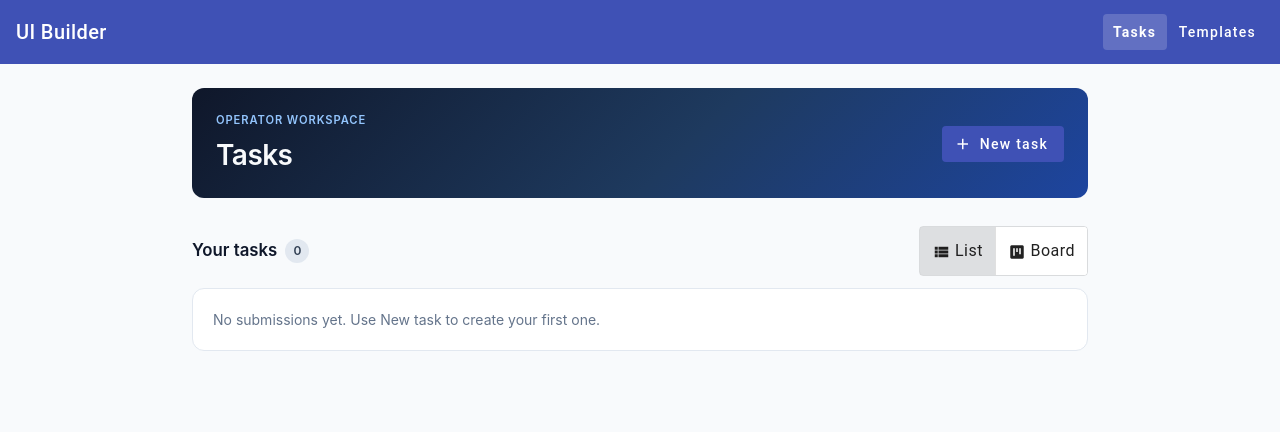
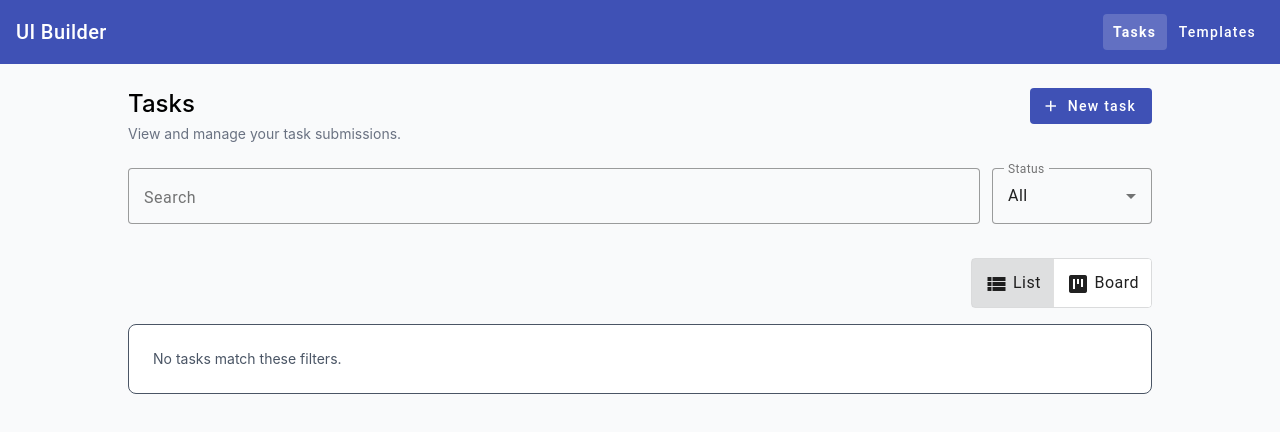
Before and after one commit to marcioalmeid/ui-builder, an Angular app: page /tasks in a window 1280 px wide. Shown: the top 432 px of the page. Built offline with nearby package versions, Linux system fonts and the light colour scheme.

Commit message:
feat: Refactor job and task components for improved UI and filtering capabilities

```diff
--- a/src/app/components/job-list/job-list.css
+++ b/src/app/components/job-list/job-list.css
@@ -1,73 +1,5 @@
 :host {
   display: block;
-}
-
-.tasks-hub {
-  min-height: calc(100vh - 64px);
-  background: #f8fafc;
-  padding: 1.5rem 1.25rem 3rem;
-}
-
-.tasks-hub__hero {
-  max-width: 56rem;
-  margin: 0 auto 1.75rem;
-  display: flex;
-  flex-wrap: wrap;
-  align-items: flex-start;
-  justify-content: space-between;
-  gap: 1rem;
-  padding: 1.5rem 1.5rem 1.35rem;
-  border-radius: 0.75rem;
-  background: linear-gradient(135deg, #0f172a 0%, #1e3a5f 55%, #1d4ed8 140%);
-  color: #f8fafc;
-}
-
-.tasks-hub__eyebrow {
-  margin: 0;
-  font-size: 0.7rem;
-  font-weight: 600;
-  letter-spacing: 0.08em;
-  text-transform: uppercase;
-  color: #93c5fd;
-}
-
-.tasks-hub__title {
-  margin: 0.35rem 0 0;
-  font-size: 1.75rem;
-  font-weight: 600;
-  letter-spacing: -0.02em;
-}
-
-.tasks-hub__cta {
-  align-self: center;
-}
-
-.tasks-hub__section {
-  max-width: 56rem;
-  margin: 0 auto 1.75rem;
-}
-
-.tasks-hub__section--board {
-  max-width: 72rem;
-}
-
-.tasks-hub__section-head {
-  display: flex;
-  align-items: center;
-  justify-content: space-between;
-  gap: 0.75rem;
-  margin-bottom: 0.75rem;
-  flex-wrap: wrap;
-}
-
-.tasks-hub__section-title {
-  margin: 0;
-  font-size: 1.05rem;
-  font-weight: 600;
-  color: #0f172a;
-  display: flex;
-  align-items: center;
-  gap: 0.5rem;
 }
 
 .tasks-hub__view-toggles .mat-button-toggle-button {
@@ -98,131 +30,6 @@
   color: #334155;
   font-size: 0.75rem;
   font-weight: 600;
-}
-
-.tasks-hub__empty {
-  background: #fff;
-  border: 1px solid #e2e8f0;
-  border-radius: 0.75rem;
-  padding: 1.25rem;
-  font-size: 0.875rem;
-  color: #64748b;
-  display: flex;
-  flex-direction: column;
-  align-items: flex-start;
-  gap: 0.75rem;
-}
-
-.tasks-hub__list {
-  display: flex;
-  flex-direction: column;
-  gap: 0.75rem;
-}
-
-.tasks-hub__item {
-  display: flex;
-  flex-wrap: wrap;
-  align-items: flex-start;
-  justify-content: space-between;
-  gap: 1rem;
-  padding: 1rem 1.1rem;
-  background: #fff;
-  border: 1px solid #e2e8f0;
-  border-radius: 0.75rem;
-}
-
-.tasks-hub__item-title {
-  margin: 0;
-  font-size: 1rem;
-  font-weight: 600;
-  color: #0f172a;
-}
-
-.tasks-hub__item-sub {
-  margin: 0.2rem 0 0;
-  font-size: 0.85rem;
-  color: #64748b;
-}
-
-.tasks-hub__item-meta {
-  margin: 0.4rem 0 0;
-  font-size: 0.75rem;
-  color: #64748b;
-  display: flex;
-  flex-wrap: wrap;
-  align-items: center;
-  gap: 0.5rem;
-}
-
-.tasks-hub__status {
-  display: inline-flex;
-  align-items: center;
-  gap: 0.1rem;
-  border: none;
-  border-radius: 999px;
-  font-size: 0.65rem;
-  font-weight: 600;
-  font-family: inherit;
-  line-height: 1;
-  padding: 0.2rem 0.35rem 0.2rem 0.5rem;
-  background: #e2e8f0;
-  color: #334155;
-  cursor: pointer;
-}
-
-.tasks-hub__status:hover {
-  filter: brightness(0.97);
-}
-
-.tasks-hub__status:focus-visible {
-  outline: 2px solid #1d4ed8;
-  outline-offset: 2px;
-}
-
-.tasks-hub__status-caret {
-  width: 0.95rem;
-  height: 0.95rem;
-  font-size: 0.95rem;
-  line-height: 1;
-}
-
-.tasks-hub__status[data-status='todo'] {
-  background: #e2e8f0;
-  color: #334155;
-}
-
-.tasks-hub__status[data-status='in_progress'] {
-  background: #dbeafe;
-  color: #1e40af;
-}
-
-.tasks-hub__status[data-status='done'] {
-  background: #dcfce7;
-  color: #166534;
-}
-
-.tasks-hub__badge {
-  display: inline-flex;
-  align-items: center;
-  border-radius: 999px;
-  background: #fef3c7;
-  color: #92400e;
-  font-size: 0.65rem;
-  font-weight: 600;
-  padding: 0.15rem 0.5rem;
-}
-
-.tasks-hub__item-summary {
-  margin: 0.45rem 0 0;
-  font-size: 0.85rem;
-  color: #334155;
-}
-
-.tasks-hub__item-actions {
-  display: flex;
-  flex-wrap: wrap;
-  gap: 0.5rem;
-  flex-shrink: 0;
 }
 
 .tasks-hub__board {
@@ -305,16 +112,36 @@
   color: #0f172a;
 }
 
-.tasks-hub__card-main {
-  min-width: 0;
+.tasks-hub__item-sub {
+  margin: 0.2rem 0 0;
+  font-size: 0.8rem;
+  color: #64748b;
 }
 
-.tasks-hub__column-body.cdk-drop-list-dragging .tasks-hub__card:not(.cdk-drag-placeholder) {
-  transition: transform 200ms ease;
+.tasks-hub__item-meta {
+  margin: 0;
+  font-size: 0.7rem;
+  color: #64748b;
+  display: flex;
+  flex-wrap: wrap;
+  align-items: center;
+  gap: 0.4rem;
 }
 
-@media (max-width: 900px) {
-  .tasks-hub__board {
-    grid-template-columns: repeat(3, minmax(15rem, 1fr));
-  }
+.tasks-hub__badge {
+  display: inline-flex;
+  align-items: center;
+  border-radius: 999px;
+  background: #fef3c7;
+  color: #92400e;
+  font-size: 0.6rem;
+  font-weight: 600;
+  padding: 0.15rem 0.45rem;
 }
+
+.tasks-hub__item-actions {
+  display: flex;
+  flex-wrap: wrap;
+  gap: 0.4rem;
+  flex-shrink: 0;
+}
--- a/src/app/components/job-list/job-list.html
+++ b/src/app/components/job-list/job-list.html
@@ -1,33 +1,43 @@
-<div class="tasks-hub">
-  <header class="tasks-hub__hero">
-    <div class="tasks-hub__hero-copy">
-      <p class="tasks-hub__eyebrow">Operator workspace</p>
-      <h1 class="tasks-hub__title">Tasks</h1>
+<div class="min-h-screen bg-gray-50 p-6">
+  <div class="max-w-5xl mx-auto">
+    <div class="flex items-start justify-between mb-6 gap-4 flex-wrap">
+      <div>
+        <h1 class="text-2xl font-medium">Tasks</h1>
+        <p class="text-sm text-gray-500 mt-1">
+          View and manage your task submissions.
+        </p>
       </div>
-    <button
-      mat-flat-button
-      color="primary"
-      type="button"
-      class="tasks-hub__cta"
-      (click)="createTask()"
-    >
+      <button mat-flat-button color="primary" type="button" (click)="createTask()">
         <mat-icon>add</mat-icon> New task
       </button>
-  </header>
+    </div>
 
-  <section
-    class="tasks-hub__section"
-    [class.tasks-hub__section--board]="viewMode() === 'kanban'"
-    aria-labelledby="my-tasks-heading"
+    <div class="flex flex-wrap gap-3 mb-3">
+      <mat-form-field appearance="outline" class="flex-1 min-w-[12rem]">
+        <mat-label>Search</mat-label>
+        <input
+          matInput
+          [ngModel]="search()"
+          (ngModelChange)="search.set($event)"
+          placeholder="Title or template"
+        />
+      </mat-form-field>
+      <mat-form-field appearance="outline" class="w-40">
+        <mat-label>Status</mat-label>
+        <mat-select
+          [ngModel]="statusFilter()"
+          (ngModelChange)="statusFilter.set($event)"
         >
-    <div class="tasks-hub__section-head">
-      <h2 id="my-tasks-heading" class="tasks-hub__section-title">
-        Your tasks
-        <span class="tasks-hub__count">{{ tasks().length }}</span>
-      </h2>
+          <mat-option value="all">All</mat-option>
+          <mat-option value="todo">To do</mat-option>
+          <mat-option value="in_progress">In progress</mat-option>
+          <mat-option value="done">Done</mat-option>
+        </mat-select>
+      </mat-form-field>
+    </div>
 
+    <div class="flex justify-end mb-4">
       <mat-button-toggle-group
-        class="tasks-hub__view-toggles"
         [value]="viewMode()"
         (valueChange)="onViewModeChange($event)"
         hideSingleSelectionIndicator="true"
@@ -44,80 +54,74 @@
       </mat-button-toggle-group>
     </div>
 
-    @if (tasks().length === 0) {
-      <div class="tasks-hub__empty">
-        <p>No submissions yet. Use New task to create your first one.</p>
+    @if (viewMode() === 'list') {
+      @if (filteredTasks().length === 0) {
+        <div class="bg-white border rounded-lg p-6 text-sm text-gray-600">
+          No tasks match these filters.
         </div>
-    } @else if (viewMode() === 'list') {
-      <div class="tasks-hub__list">
-        @for (task of tasks(); track task.id) {
-          <article class="tasks-hub__item">
-            <div class="tasks-hub__item-main">
-              <h3 class="tasks-hub__item-title">{{ taskTitle(task) }}</h3>
-              @if (showTemplateSubtitle(task)) {
-                <p class="tasks-hub__item-sub">{{ templateLabel(task) }}</p>
-              }
-              <p class="tasks-hub__item-meta">
-                <span>{{ formatDate(task.submittedAt) }}</span>
-                <button
-                  type="button"
-                  class="tasks-hub__status"
-                  [attr.data-status]="task.status"
-                  [matMenuTriggerFor]="statusMenu"
-                  [attr.aria-label]="'Change status, currently ' + statusLabel(task.status)"
+      } @else {
+        <div class="flex flex-col gap-3">
+          @for (task of filteredTasks(); track task.id) {
+            <article class="bg-white border rounded-lg p-4 shadow-sm">
+              <div class="flex items-start justify-between gap-4 flex-wrap">
+                <div class="min-w-0 flex-1">
+                  <div class="flex flex-wrap items-center gap-2">
+                    <h2 class="font-medium">{{ taskTitle(task) }}</h2>
+                    <span
+                      class="text-[11px] font-medium uppercase tracking-wide px-2 py-0.5 rounded-full"
+                      [class.bg-gray-100]="taskStatus(task) === 'todo'"
+                      [class.text-gray-700]="taskStatus(task) === 'todo'"
+                      [class.bg-blue-100]="taskStatus(task) === 'in_progress'"
+                      [class.text-blue-800]="taskStatus(task) === 'in_progress'"
+                      [class.bg-green-100]="taskStatus(task) === 'done'"
+                      [class.text-green-800]="taskStatus(task) === 'done'"
                     >
                       {{ statusLabel(task.status) }}
-                  <mat-icon class="tasks-hub__status-caret">expand_more</mat-icon>
-                </button>
-                <mat-menu #statusMenu="matMenu">
-                  @for (status of statuses; track status) {
-                    <button
-                      mat-menu-item
-                      type="button"
-                      [disabled]="taskStatus(task) === status"
-                      (click)="setTaskStatus(task, status, $event)"
-                    >
-                      {{ statusLabels[status] }}
-                    </button>
+                    </span>
+                    @if (needsUpdate(task)) {
+                      <span class="text-[11px] font-medium uppercase tracking-wide px-2 py-0.5 rounded-full bg-amber-100 text-amber-800">
+                        Needs update
+                      </span>
                     }
-                </mat-menu>
-                @if (needsUpdate(task)) {
-                  <span class="tasks-hub__badge">Needs update</span>
-                }
+                  </div>
+                  <p class="text-sm text-gray-500 mt-1">
+                    {{ templateLabel(task) }} · {{ formatDate(task.submittedAt) }}
                   </p>
                   @if (fieldSummary(task); as summary) {
-                <p class="tasks-hub__item-summary">{{ summary }}</p>
+                    <p class="text-sm text-gray-600 mt-1">{{ summary }}</p>
                   }
                 </div>
-            <div class="tasks-hub__item-actions">
+                <div class="flex flex-wrap gap-2 shrink-0">
                   <a mat-flat-button color="primary" [routerLink]="['/tasks', task.id]">
-                Open
+                    <mat-icon>open_in_new</mat-icon> Open
                   </a>
                   <button mat-stroked-button type="button" (click)="cloneTask(task, $event)">
                     <mat-icon>content_copy</mat-icon> Clone
                   </button>
                 </div>
+              </div>
             </article>
           }
         </div>
+      }
     } @else {
       <div class="tasks-hub__board">
         @for (status of statuses; track status) {
           <section class="tasks-hub__column" [attr.aria-label]="statusLabels[status]">
             <header class="tasks-hub__column-head">
               <h3 class="tasks-hub__column-title">{{ statusLabels[status] }}</h3>
-              <span class="tasks-hub__count">{{ tasksByStatus()[status].length }}</span>
+              <span class="tasks-hub__count">{{ filteredTasksByStatus()[status].length }}</span>
             </header>
 
             <div
               class="tasks-hub__column-body"
               cdkDropList
               [id]="'kanban-' + status"
-              [cdkDropListData]="tasksByStatus()[status]"
+              [cdkDropListData]="filteredTasksByStatus()[status]"
               [cdkDropListConnectedTo]="connectedLists"
               (cdkDropListDropped)="onKanbanDrop($event, status)"
             >
-              @for (task of tasksByStatus()[status]; track task.id) {
+              @for (task of filteredTasksByStatus()[status]; track task.id) {
                 <article class="tasks-hub__card" cdkDrag [cdkDragData]="task">
                   <div class="tasks-hub__card-main" cdkDragHandle>
                     <h4 class="tasks-hub__card-title">{{ taskTitle(task) }}</h4>
@@ -147,5 +151,5 @@
         }
       </div>
     }
-  </section>
   </div>
+</div>
--- a/src/app/components/job-list/job-list.ts
+++ b/src/app/components/job-list/job-list.ts
@@ -6,8 +6,12 @@ import {
 } from '@angular/cdk/drag-drop';
 import { MatButtonModule } from '@angular/material/button';
 import { MatButtonToggleModule } from '@angular/material/button-toggle';
+import { MatFormFieldModule } from '@angular/material/form-field';
 import { MatIconModule } from '@angular/material/icon';
+import { MatInputModule } from '@angular/material/input';
 import { MatMenuModule } from '@angular/material/menu';
+import { MatSelectModule } from '@angular/material/select';
+import { FormsModule } from '@angular/forms';
 import { FormField } from '../../models/field';
 import {
   JobSubmission,
@@ -24,6 +28,7 @@ const HIDDEN_FIELD_TYPES = new Set(['section-header', 'button']);
 const VIEW_MODE_KEY = 'tasks-view-mode';
 
 type TasksViewMode = 'list' | 'kanban';
+type StatusFilter = 'all' | TaskStatus;
 
 const STATUS_LABELS: Record<TaskStatus, string> = {
   todo: 'To do',
@@ -35,11 +40,15 @@ const STATUS_LABELS: Record<TaskStatus, string> = {
   selector: 'app-job-list',
   standalone: true,
   imports: [
+    FormsModule,
     RouterLink,
     MatButtonModule,
     MatButtonToggleModule,
+    MatFormFieldModule,
     MatIconModule,
+    MatInputModule,
     MatMenuModule,
+    MatSelectModule,
     DragDropModule,
   ],
   templateUrl: './job-list.html',
@@ -56,6 +65,29 @@ export class JobList {
   readonly connectedLists = TASK_STATUSES.map((status) => `kanban-${status}`);
 
   viewMode = signal<TasksViewMode>(readViewMode());
+  search = signal('');
+  statusFilter = signal<StatusFilter>('all');
+
+  filteredTasks = computed(() => {
+    const q = this.search().trim().toLowerCase();
+    const sf = this.statusFilter();
+    const all = this.tasks();
+    if (sf !== 'all') {
+      const filtered = all.filter((t) => normalizeTaskStatus(t.status) === sf);
+      if (!q) return filtered;
+      return filtered.filter((t) => {
+        const title = this.taskTitle(t).toLowerCase();
+        const template = this.jobService.displayTemplateName(t).toLowerCase();
+        return title.includes(q) || template.includes(q);
+      });
+    }
+    if (!q) return all;
+    return all.filter((t) => {
+      const title = this.taskTitle(t).toLowerCase();
+      const template = this.jobService.displayTemplateName(t).toLowerCase();
+      return title.includes(q) || template.includes(q);
+    });
+  });
 
   tasks = computed(() => this.jobService.list());
 
@@ -66,6 +98,20 @@ export class JobList {
       done: [],
     };
     for (const task of this.tasks()) {
+      groups[normalizeTaskStatus(task.status)].push(task);
+    }
+    return groups;
+  });
+
+  filteredTasksByStatus = computed(() => {
+    const sf = this.statusFilter();
+    const q = this.search().trim().toLowerCase();
+    const groups: Record<TaskStatus, JobSubmission[]> = {
+      todo: [],
+      in_progress: [],
+      done: [],
+    };
+    for (const task of this.filteredTasks()) {
       groups[normalizeTaskStatus(task.status)].push(task);
     }
     return groups;
@@ -178,7 +224,7 @@ export class JobList {
     }
 
     const task = (event.item.data as JobSubmission | undefined)
-      ?? event.previousContainer.data[event.previousIndex];
+    ?? event.previousContainer.data[event.previousIndex];
     if (!task) return;
 
     this.jobService.updateStatus(task.id, targetStatus);
@@ -199,8 +245,22 @@ export class JobList {
 
   private fieldsFor(task: JobSubmission): FormField[] {
     const template = this.formService.getTemplate(task.templateId);
-    return template ? getAllLayoutFields(template.layout) : [];
+    if (!template) return [];
+    return getAllLayoutFields(template.layout);
   }
+}
+
+function formatStoredValue(field: FormField | undefined, raw: unknown): string {
+  if (raw === null || raw === undefined) return '';
+  if (field?.type === 'date' && typeof raw === 'string') {
+    const d = new Date(raw);
+    if (isNaN(d.getTime())) return String(raw);
+    return d.toLocaleDateString(undefined, { dateStyle: 'medium' });
+  }
+  if (Array.isArray(raw)) {
+    return raw.map(String).join(', ');
+  }
+  return String(raw);
 }
 
 function readViewMode(): TasksViewMode {
@@ -212,29 +272,3 @@ function readViewMode(): TasksViewMode {
   }
   return 'list';
 }
-
-function formatStoredValue(field: FormField | undefined, value: unknown): string {
-  if (value == null || value === '') return '';
-  if (typeof value !== 'string' && typeof value !== 'number' && typeof value !== 'boolean') {
-    return '';
-  }
-  const text = String(value);
-  const option = field?.options?.find((item) => item.value === text);
-  return option?.label ?? humanizeToken(text);
-}
-
-function humanizeToken(value: string): string {
-  if (looksLikeUuid(value)) return '';
-  if (!value.includes('-') && !value.includes('_')) return value;
-  return value
-    .split(/[-_]/g)
-    .filter(Boolean)
-    .map((part) => part.charAt(0).toUpperCase() + part.slice(1))
-    .join(' ');
-}
-
-function looksLikeUuid(value: string): boolean {
-  return /^[0-9a-f]{8}-[0-9a-f]{4}-[0-9a-f]{4}-[0-9a-f]{4}-[0-9a-f]{12}$/i.test(
-    value
-  );
-}
--- a/src/app/components/task-new/task-new.html
+++ b/src/app/components/task-new/task-new.html
@@ -1,39 +1,78 @@
-<div class="task-new">
-  <header class="task-new__header">
-    <a mat-stroked-button routerLink="/tasks">
-      <mat-icon>arrow_back</mat-icon> All tasks
-    </a>
-    <h1 class="task-new__title">New task</h1>
-    <p class="task-new__lede">Choose a published template to fill out and submit.</p>
-  </header>
-
-  @if (publishedTemplates().length === 0) {
-    <div class="task-new__empty">
-      <p>No published templates yet.</p>
-      <a mat-flat-button color="primary" routerLink="/templates">
-        <mat-icon>dashboard_customize</mat-icon> Go to Templates
+<div class="min-h-screen bg-gray-50 p-6">
+  <div class="max-w-5xl mx-auto">
+    <div class="flex items-start justify-between mb-6 gap-4 flex-wrap">
+      <div>
+        <h1 class="text-2xl font-medium">New task</h1>
+        <p class="text-sm text-gray-500 mt-1">
+          Choose a published template to fill out and submit.
+        </p>
+      </div>
+      <a mat-stroked-button routerLink="/tasks">
+        <mat-icon>arrow_back</mat-icon> All tasks
       </a>
     </div>
-  } @else {
-    <div class="task-new__grid">
-      @for (template of publishedTemplates(); track template.id) {
-        <button
-          type="button"
-          class="task-new__card"
-          (click)="startTask(template.id)"
+
+    <div class="flex flex-wrap gap-3 mb-4">
+      <mat-form-field appearance="outline" class="flex-1 min-w-[12rem]">
+        <mat-label>Search</mat-label>
+        <input
+          matInput
+          [ngModel]="search()"
+          (ngModelChange)="search.set($event)"
+          placeholder="Name or context"
+        />
+      </mat-form-field>
+      <mat-form-field appearance="outline" class="w-40">
+        <mat-label>Status</mat-label>
+        <mat-select
+          [ngModel]="statusFilter()"
+          (ngModelChange)="statusFilter.set($event)"
         >
-          <span class="task-new__card-body">
-            <span class="task-new__card-name">{{ template.name }}</span>
-            @if (templateMeta(template); as meta) {
-              <span class="task-new__card-meta">{{ meta }}</span>
-            }
-          </span>
-          <span class="task-new__card-action">
-            Start
-            <mat-icon>play_arrow</mat-icon>
-          </span>
-        </button>
-      }
+          <mat-option value="all">All</mat-option>
+          <mat-option value="draft">Draft</mat-option>
+          <mat-option value="published">Published</mat-option>
+        </mat-select>
+      </mat-form-field>
     </div>
-  }
+
+    @if (filteredTemplates().length === 0) {
+      <div class="bg-white border rounded-lg p-6 text-sm text-gray-600">
+        No published templates yet.
+      </div>
+    } @else {
+      <div class="flex flex-col gap-3">
+        @for (template of filteredTemplates(); track template.id) {
+          <article class="bg-white border rounded-lg p-4 shadow-sm">
+            <div class="flex items-start justify-between gap-4 flex-wrap">
+              <div class="min-w-0 flex-1">
+                <div class="flex flex-wrap items-center gap-2">
+                  <h2 class="font-medium">{{ template.name }}</h2>
+                  <span
+                    class="text-[11px] font-medium uppercase tracking-wide px-2 py-0.5 rounded-full"
+                    [class.bg-amber-100]="template.status === 'draft'"
+                    [class.text-amber-900]="template.status === 'draft'"
+                    [class.bg-green-100]="template.status === 'published'"
+                    [class.text-green-900]="template.status === 'published'"
+                  >
+                    {{ template.status }}
+                    @if (template.version) {
+                      · v{{ template.version }}
+                    }
+                  </span>
+                </div>
+                <p class="text-sm text-gray-500 mt-1">
+                  {{ contextLabel(template.context) }}
+                </p>
+              </div>
+              <div class="flex flex-wrap gap-2 shrink-0">
+                <a mat-flat-button color="primary" [routerLink]="['/run', template.id]">
+                  <mat-icon>play_arrow</mat-icon> Start
+                </a>
+              </div>
+            </div>
+          </article>
+        }
+      </div>
+    }
+  </div>
 </div>
--- a/src/app/components/task-new/task-new.ts
+++ b/src/app/components/task-new/task-new.ts
@@ -1,14 +1,28 @@
-import { Component, computed, inject } from '@angular/core';
+import { Component, computed, inject, signal } from '@angular/core';
 import { Router, RouterLink } from '@angular/router';
 import { MatButtonModule } from '@angular/material/button';
+import { MatFormFieldModule } from '@angular/material/form-field';
 import { MatIconModule } from '@angular/material/icon';
+import { MatInputModule } from '@angular/material/input';
+import { MatSelectModule } from '@angular/material/select';
+import { FormsModule } from '@angular/forms';
 import { FormService } from '../../services/form.services';
 import { TASK_TEMPLATE_CONTEXTS, TaskTemplate } from '../../models/task-template';
+
+type StatusFilter = 'all' | 'draft' | 'published';
 
 @Component({
   selector: 'app-task-new',
   standalone: true,
-  imports: [RouterLink, MatButtonModule, MatIconModule],
+  imports: [
+    FormsModule,
+    RouterLink,
+    MatButtonModule,
+    MatFormFieldModule,
+    MatIconModule,
+    MatInputModule,
+    MatSelectModule,
+  ],
   templateUrl: './task-new.html',
   styleUrl: './task-new.css',
 })
@@ -16,27 +30,29 @@ export class TaskNew {
   private readonly formService = inject(FormService);
   private readonly router = inject(Router);
 
-  publishedTemplates = computed(() =>
-    this.formService.templates().filter((t) => t.status === 'published')
-  );
+  search = signal('');
+  statusFilter = signal<StatusFilter>('published');
 
-  templateMeta(template: TaskTemplate): string {
-    const context = this.contextLabel(template.context);
-    const name = template.name.toLowerCase();
-    const contextDistinct = !name.includes(context.toLowerCase());
-    const parts: string[] = [];
-    if (contextDistinct) parts.push(context);
-    if (template.version) parts.push(`v${template.version}`);
-    return parts.join(' · ');
+  filteredTemplates = computed(() => {
+    const q = this.search().trim().toLowerCase();
+    const status = this.statusFilter();
+    return this.formService.templates().filter((template) => {
+      if (status !== 'all' && template.status !== status) return false;
+      if (!q) return true;
+      return (
+        template.name.toLowerCase().includes(q) ||
+        template.context.toLowerCase().includes(q)
+      );
+    });
+  });
+
+  contextLabel(contextId: string): string {
+    return (
+      TASK_TEMPLATE_CONTEXTS.find((c) => c.id === contextId)?.label ?? contextId
+    );
   }
 
   startTask(templateId: string) {
     void this.router.navigate(['/run', templateId]);
   }
-
-  private contextLabel(contextId: string): string {
-    return (
-      TASK_TEMPLATE_CONTEXTS.find((c) => c.id === contextId)?.label ?? contextId
-    );
-  }
 }
```
Also changed, not shown: src/app/components/task-new/task-new.css (+0 -98 lines). Lines whose indentation alone changed are shown as unchanged.
